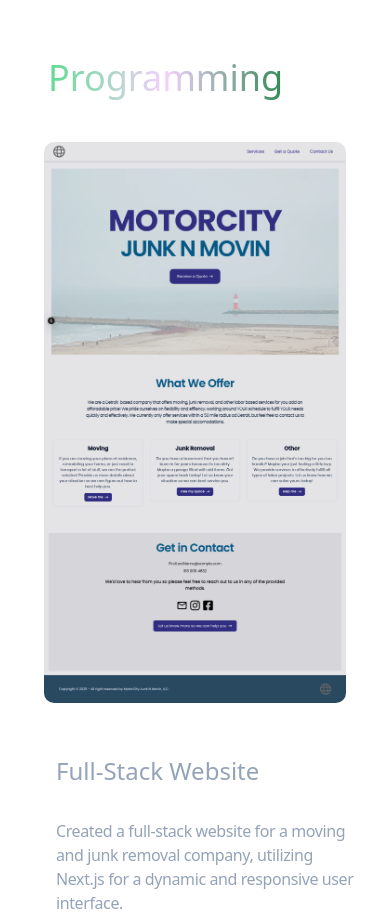
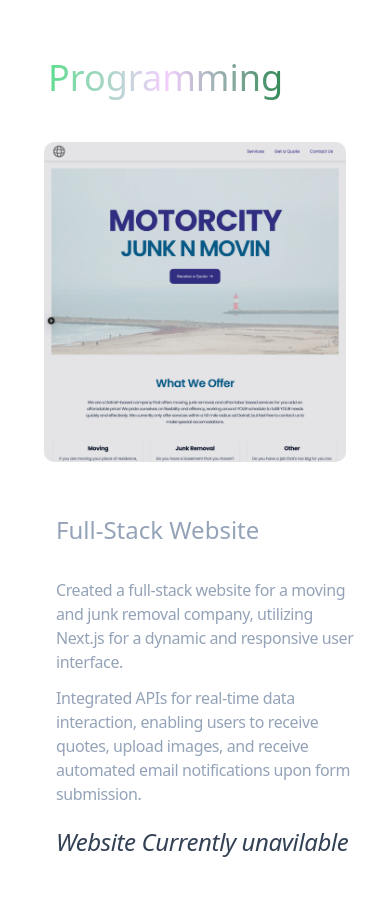
Before and after one commit to zayfriday/portfolio-web, a React (Create React App) app: page / in a window 390 px wide. Shown: the part 5700-6620 px from the top of the page. Built offline with nearby package versions, Linux system fonts and the light colour scheme.

Commit message:
fixed mobile Projects view

```diff
--- a/src/components/Projects.js
+++ b/src/components/Projects.js
@@ -38,10 +38,10 @@ function Projects() {
                     transition={{ duration: 1 }}
                     whileHover={{ scale: 1.1, transition: 0.2 }}
                     whileTap={{ scale: 1.03 }}
-                    className='relative px-3 py-5 w-full lg:w-2/5 lg:h-[400px] overflow-hidden'>
+                    className='relative px-3 py-5 w-full lg:w-2/5 h-[360px] lg:h-[400px] lg:overflow-hidden'>
                         <img
                             className='rounded-[10px] object-top w-full h-full object-cover
-                             hover:object-bottom transition-all duration-1000 ease-in-out'
+                             lg:hover:object-bottom transition-all duration-1000 ease-in-out'
                             src={mcjm_pic}
                             alt="mcjm_thumnail"
                         />
```
